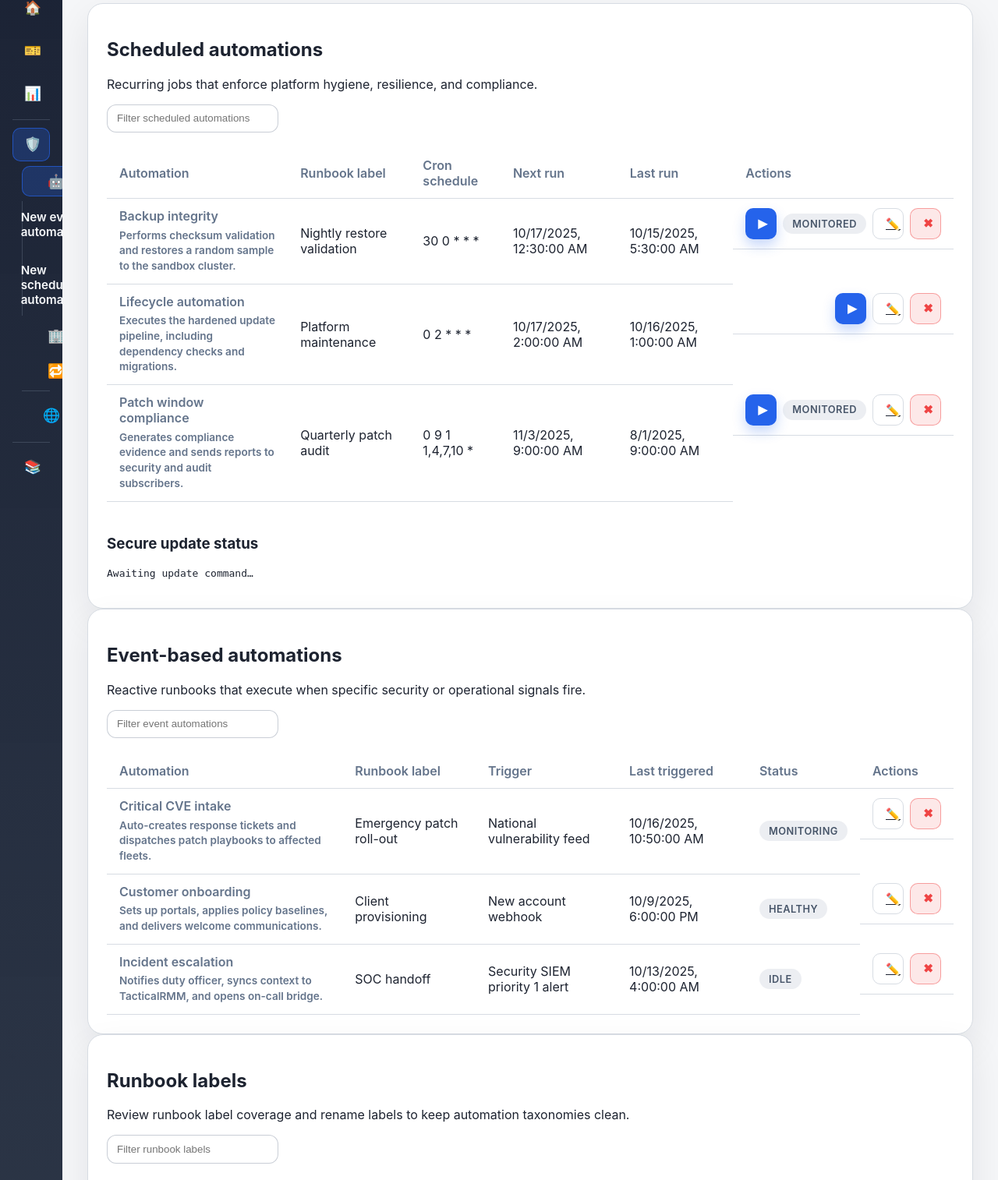
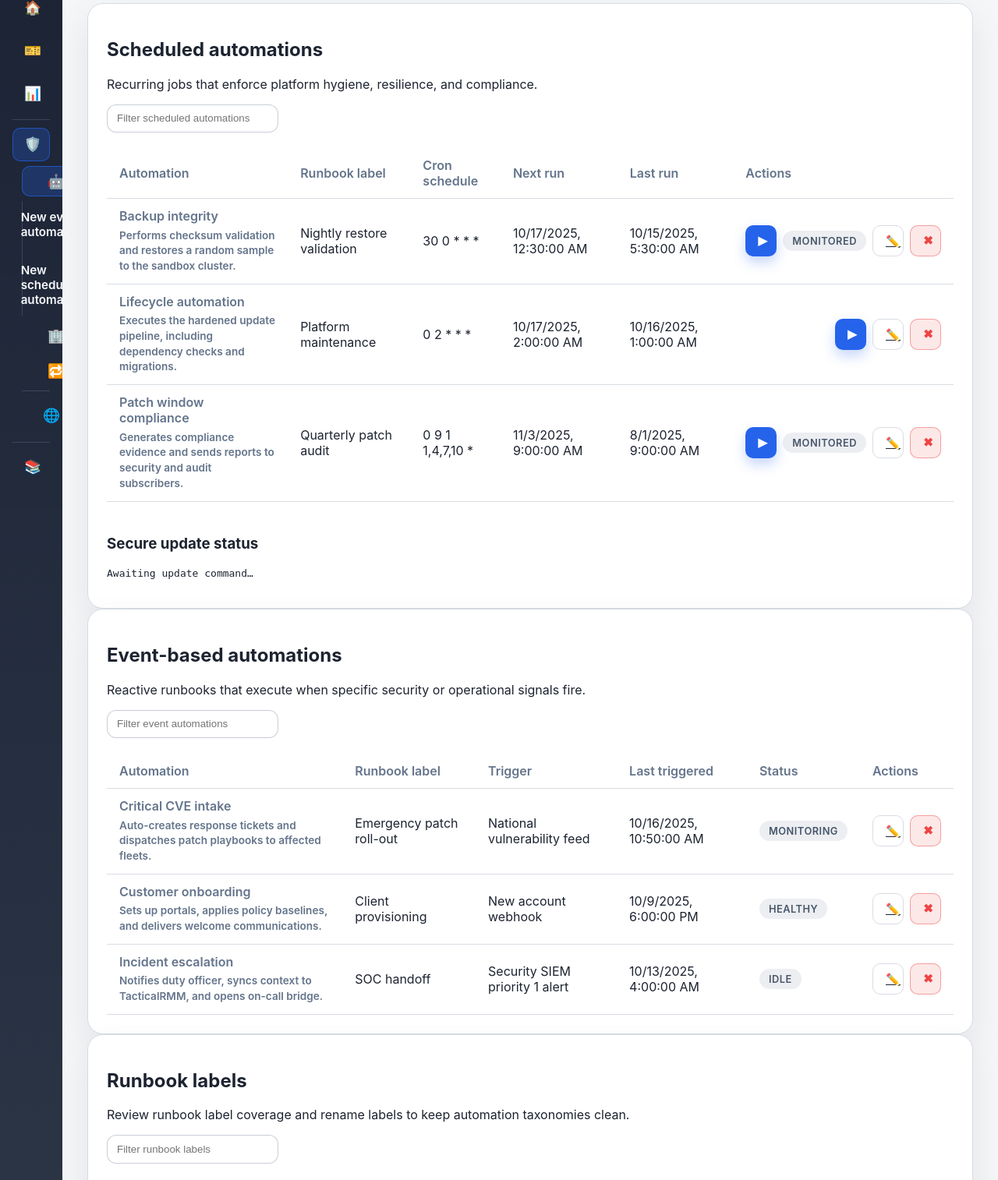
Before and after one commit to bradhawkins85/tacticaldesk, a FastAPI app: page /automation in a window 1280 px wide. Shown: the part 100-1614 px from the top of the page at 78% size. Run offline with FastAPI, Linux system fonts and the light colour scheme; data comes from the database, SQL or seed files in the repository; parts of the project's set-up code (start-up, migrations or seed data) failed here and were passed over.

Commit message:
Fix automation action row alignment

```diff
--- a/app/web/templates/automation.html
+++ b/app/web/templates/automation.html
@@ -71,7 +71,8 @@
               <span class="automation-placeholder">—</span>
               {% endif %}
             </td>
-            <td class="automation-actions" data-cell="actions">
+            <td data-cell="actions">
+              <div class="automation-actions">
                 {% if automation.action %}
                 <button
                   class="icon-button icon-button--play"
@@ -119,6 +120,7 @@
                 >
                   ✖
                 </button>
+              </div>
             </td>
           </tr>
           {% endfor %}
@@ -192,7 +194,8 @@
               <span class="automation-placeholder">—</span>
               {% endif %}
             </td>
-            <td class="automation-actions" data-cell="actions">
+            <td data-cell="actions">
+              <div class="automation-actions">
                 <a
                   class="icon-button icon-button--edit"
                   href="{{ url_for('automation_edit_event', automation_id=automation.id) }}"
@@ -212,6 +215,7 @@
                 >
                   ✖
                 </button>
+              </div>
             </td>
           </tr>
           {% endfor %}
```
Also changed, not shown: changes.md (+1 -0 lines). Lines whose indentation alone changed are shown as unchanged.
